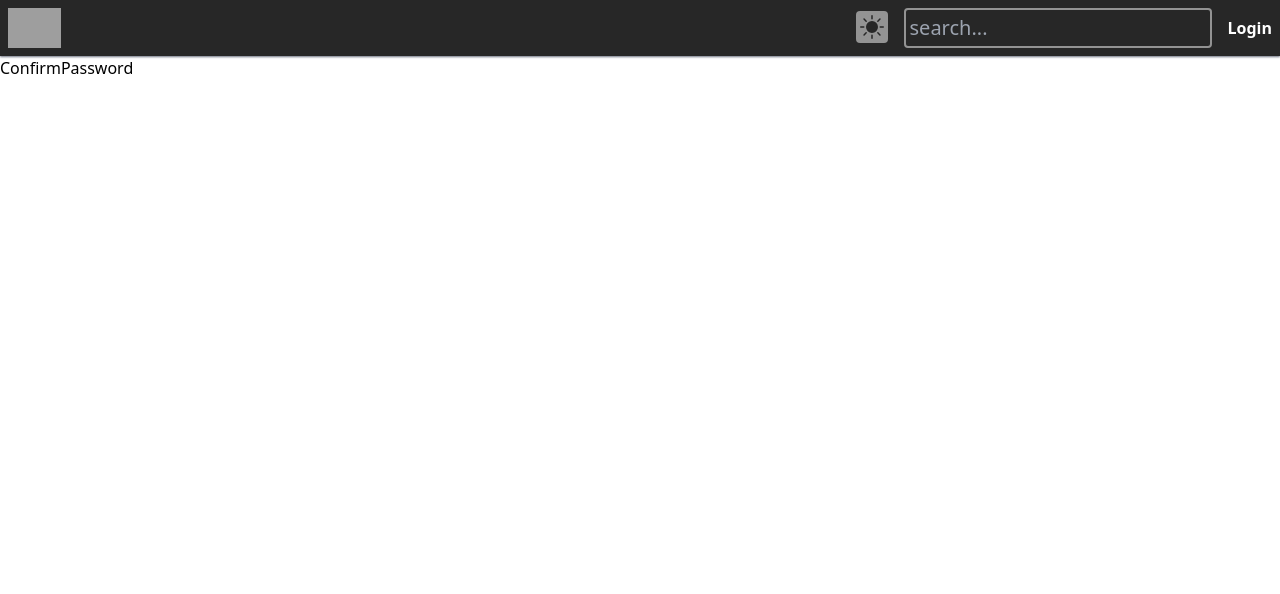
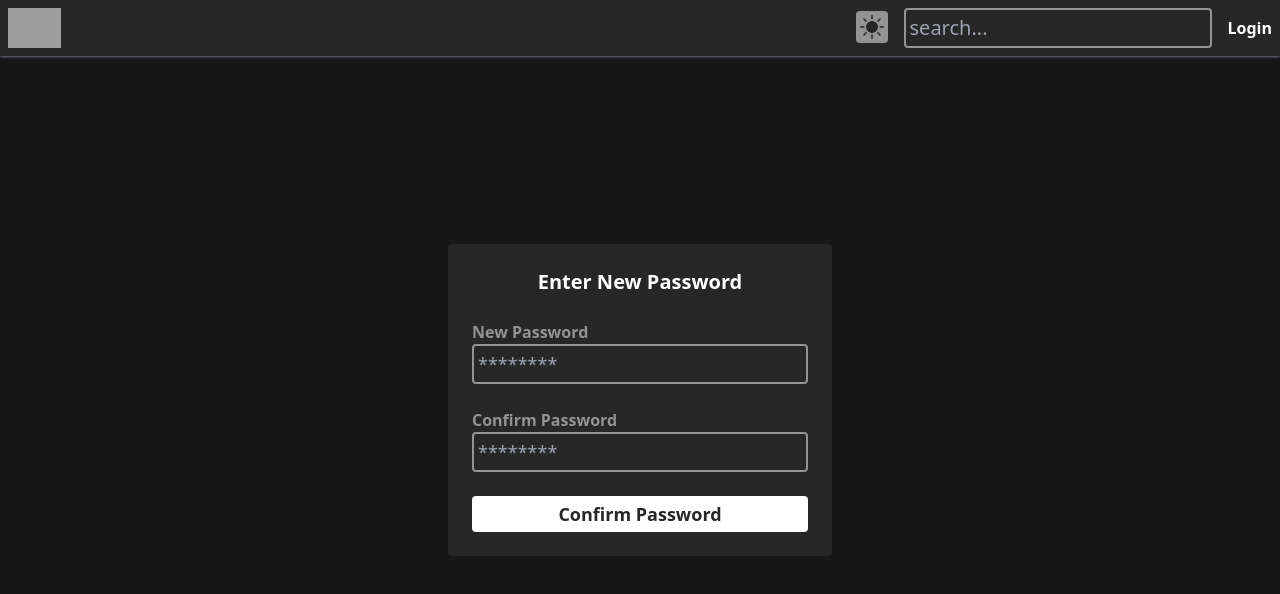
Before and after one commit to hayashijp296/Review-App, a React (Create React App) app in the folder frontend/: page /auth/confirm-password in a window 1280 px wide. Shown: the top 594 px of the page. Built offline with nearby package versions, Linux system fonts and the light colour scheme; grey boxes are pictures that could not be loaded.

Commit message:
62 Create password form

```diff
--- a/frontend/src/components/auth/ConfirmPassword.jsx
+++ b/frontend/src/components/auth/ConfirmPassword.jsx
@@ -1,5 +1,29 @@
 import React from 'react';
-
+import Container from '../Container';
+import FormInput from '../form/FormInput';
+import Submit from '../form/Submit';
+import Title from '../form/Title';
 export default function ConfirmPassword() {
-  return <div>ConfirmPassword</div>;
+  return (
+    <div className="fixed inset-0 bg-primary -z-10 flex justify-center items-center">
+      <Container>
+        <form className="bg-secondary rounded p-6 w-96 space-y-6">
+          <Title>Enter New Password</Title>
+          <FormInput
+            label="New Password"
+            placeholder="********"
+            name="password"
+            type="password"
+          />
+          <FormInput
+            label="Confirm Password"
+            placeholder="********"
+            name="confirmPassword"
+            type="password"
+          />
+          <Submit value="Confirm Password" />
+        </form>
+      </Container>
+    </div>
+  );
 }
```
Also changed, not shown: 1 other file (tests, documents, lock files or other folders).
